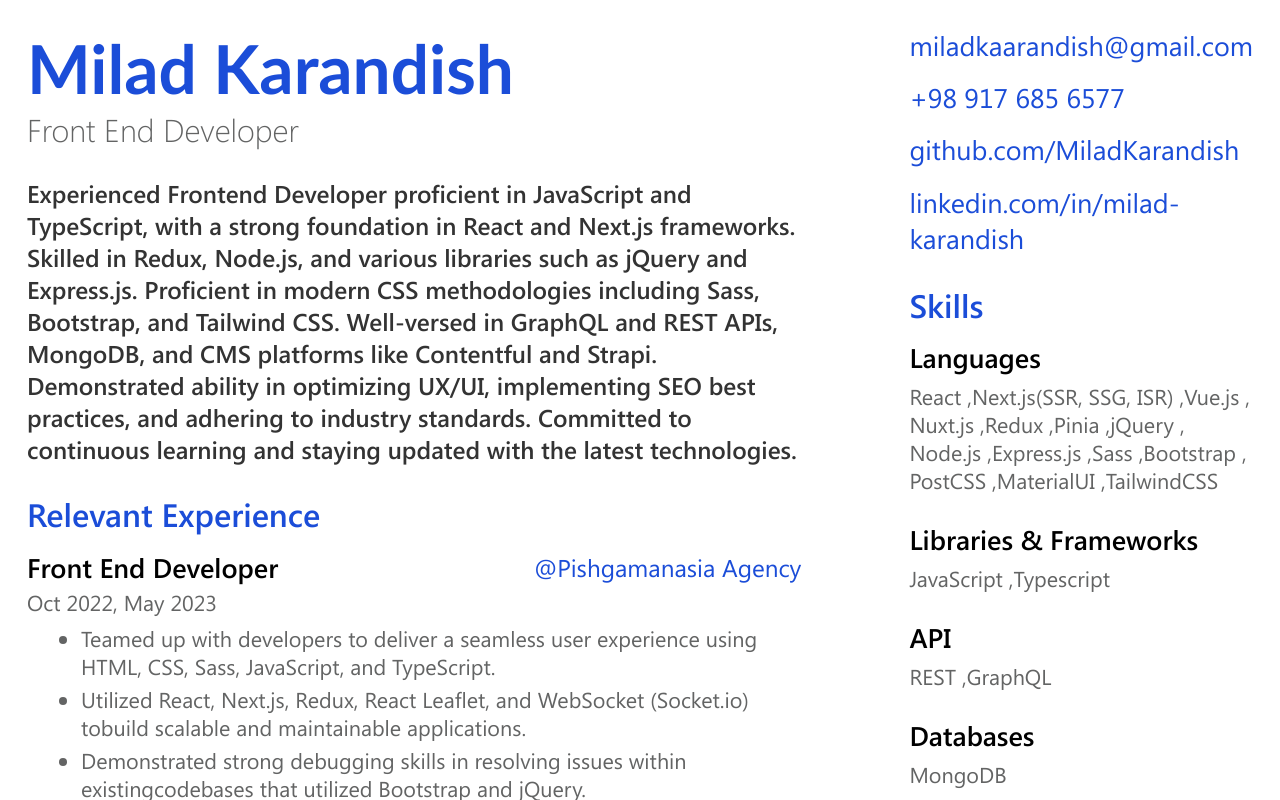
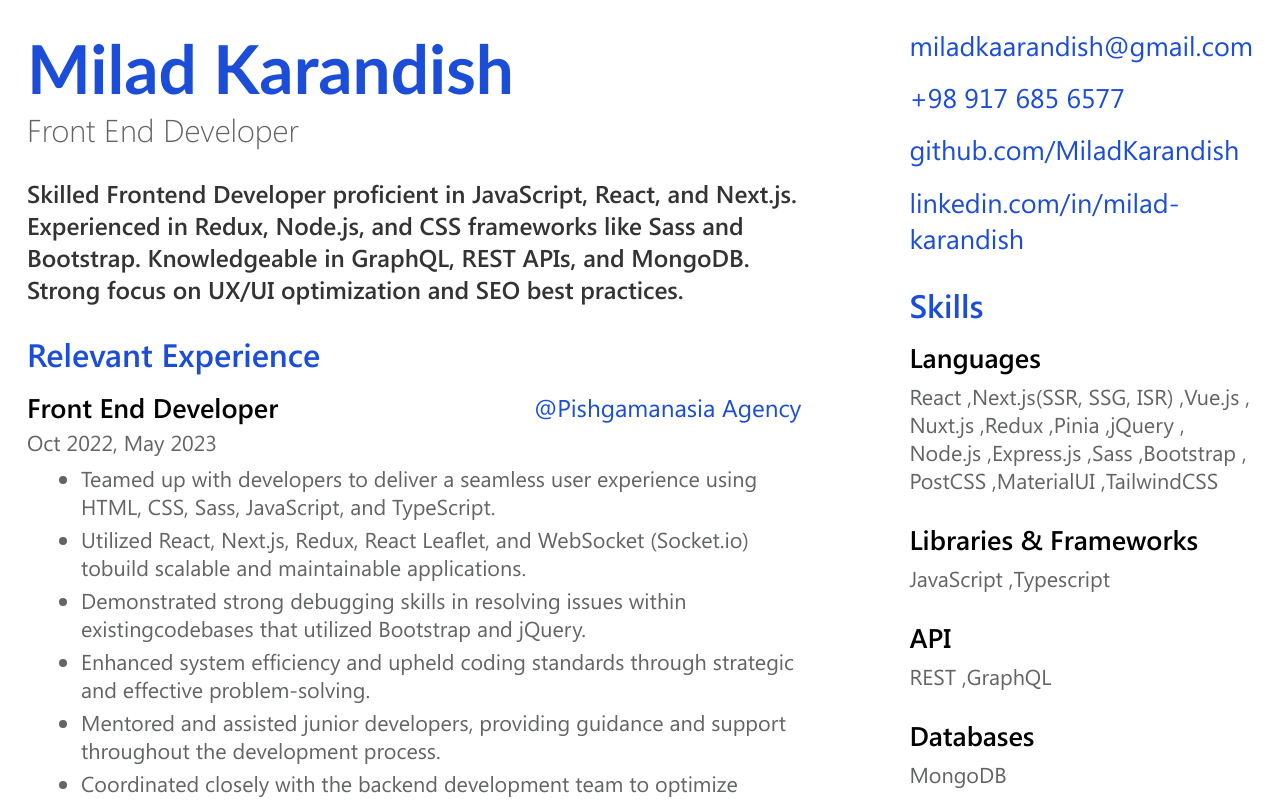
Before and after one commit to MiladKarandish/resume-maker, a React (Vite) app: page / in a window 1280 px wide. Shown: the top 800 px of the page. Built offline with nearby package versions, Linux system fonts and the light colour scheme.

Commit message:
trying to find the best description

```diff
--- a/src/components/Header/index.tsx
+++ b/src/components/Header/index.tsx
@@ -8,15 +8,10 @@ const Header = () => {
 
       {/* front-end web developer with nearly 4 years of experience. */}
       <p className={`${styles["_about-me"]}`}>
-        Experienced Frontend Developer proficient in JavaScript and TypeScript,
-        with a strong foundation in React and Next.js frameworks. Skilled in
-        Redux, Node.js, and various libraries such as jQuery and Express.js.
-        Proficient in modern CSS methodologies including Sass, Bootstrap, and
-        Tailwind CSS. Well-versed in GraphQL and REST APIs, MongoDB, and CMS
-        platforms like Contentful and Strapi. Demonstrated ability in optimizing
-        UX/UI, implementing SEO best practices, and adhering to industry
-        standards. Committed to continuous learning and staying updated with the
-        latest technologies.
+        Skilled Frontend Developer proficient in JavaScript, React, and Next.js.
+        Experienced in Redux, Node.js, and CSS frameworks like Sass and
+        Bootstrap. Knowledgeable in GraphQL, REST APIs, and MongoDB. Strong
+        focus on UX/UI optimization and SEO best practices.
       </p>
     </>
   );
```
